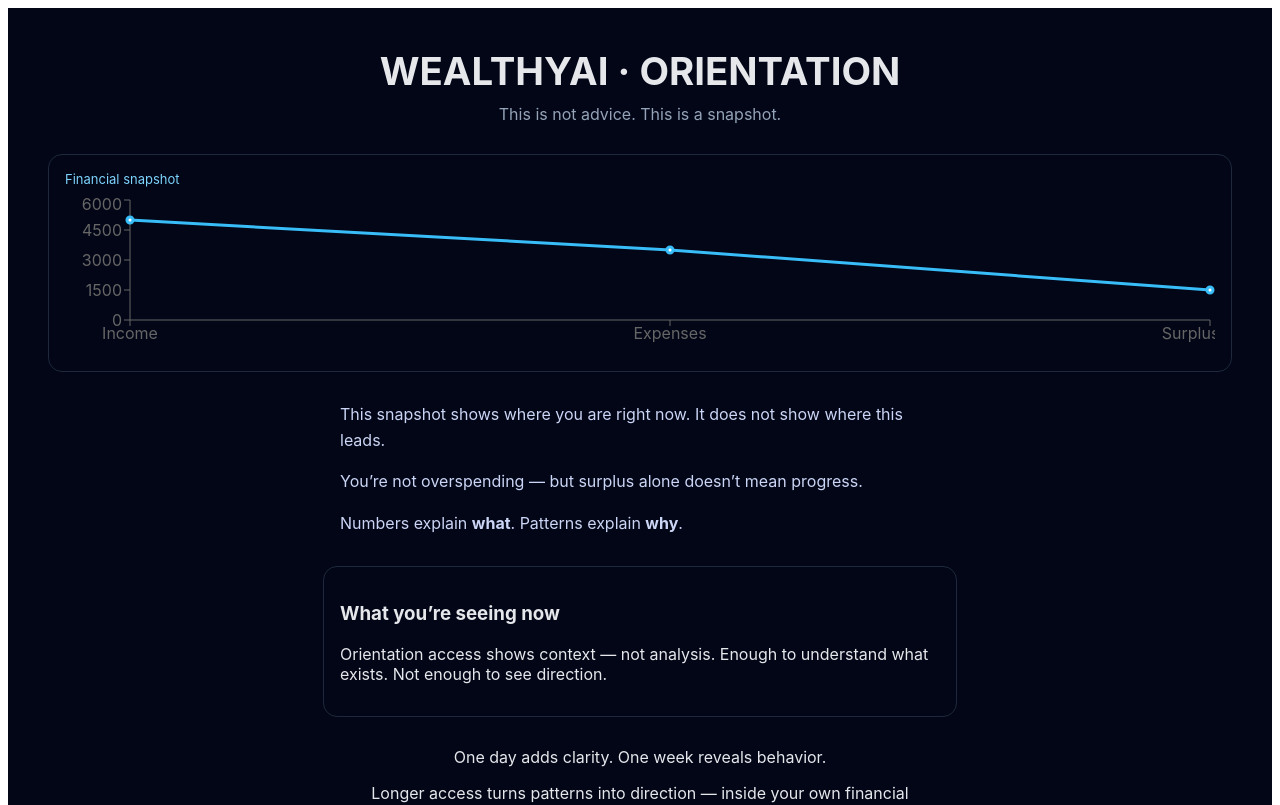
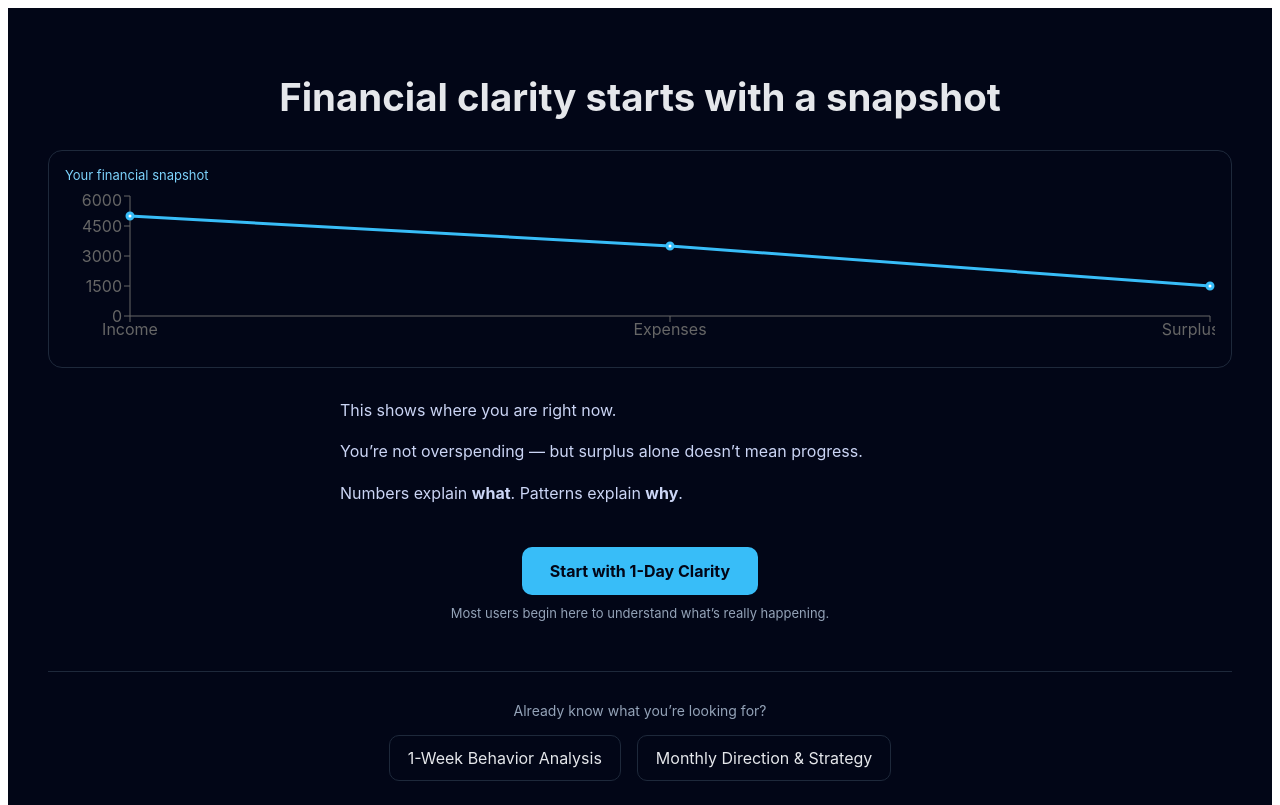
Before and after one commit to Donation-website/wealthyai-web, a Next.js app: page /premium in a window 1280 px wide. Shown: the top 805 px of the page. Built offline with nearby package versions, Linux system fonts and the light colour scheme.

Commit message:
Update premium.js

```diff
--- a/pages/premium.js
+++ b/pages/premium.js
@@ -11,10 +11,10 @@
 
 export default function PremiumRouter() {
   const router = useRouter();
-  const [verifying, setVerifying] = useState(true);
+  const [verifying, setVerifying] = useState(false);
 
-  // 🔹 demo / free snapshot data (B oldalhoz)
-  const snapshotData = [
+  // simple snapshot data (free B view)
+  const data = [
     { name: "Income", value: 5000 },
     { name: "Expenses", value: 3500 },
     { name: "Surplus", value: 1500 },
@@ -24,126 +24,90 @@
     if (!router.isReady) return;
 
     const { session_id } = router.query;
-    if (!session_id) {
-      setVerifying(false);
-      return;
-    }
+    if (!session_id) return;
+
+    setVerifying(true);
 
     const verify = async () => {
       try {
-        const res = await fetch(
-          `/api/verify-session?session_id=${session_id}`
-        );
-        const data = await res.json();
+        const res = await fetch(`/api/verify-session?session_id=${session_id}`);
+        const d = await res.json();
 
-        if (!data.valid || !data.tier) {
-          setVerifying(false);
-          return;
-        }
+        if (!d.valid || !d.tier) return;
 
         localStorage.setItem(
           "premiumAccess",
           JSON.stringify({
-            tier: data.tier,
-            expiresAt: Date.now() + data.duration,
+            tier: d.tier,
+            expiresAt: Date.now() + d.duration,
           })
         );
 
-        if (data.tier === "day") router.replace("/day");
-        if (data.tier === "week") router.replace("/premium-week");
-        if (data.tier === "month") router.replace("/premium-month");
-      } catch {
-        setVerifying(false);
-      }
+        if (d.tier === "day") router.replace("/day");
+        if (d.tier === "week") router.replace("/premium-week");
+        if (d.tier === "month") router.replace("/premium-month");
+      } catch {}
     };
 
     verify();
   }, [router]);
 
-  // 🔹 AMÍG VERIFIKÁL → a régi viselkedés
   if (verifying) {
-    return (
-      <div style={verifyScreen}>
-        Verifying subscription…
-      </div>
-    );
+    return <div style={verify}>Verifying subscription…</div>;
   }
 
-  // 🔹 B OLDAL – FREE / ORIENTATION VIEW
   return (
     <div style={page}>
-      <div style={header}>
-        <h1 style={title}>WEALTHYAI · ORIENTATION</h1>
-        <p style={subtitle}>
-          This is not advice.
-          This is a snapshot.
-        </p>
-      </div>
+      <h1 style={title}>Financial clarity starts with a snapshot</h1>
 
-      {/* SNAPSHOT VISUAL */}
-      <div style={chartBox}>
-        <div style={chartTitle}>Financial snapshot</div>
+      {/* GRAPH */}
+      <div style={card}>
+        <div style={cardTitle}>Your financial snapshot</div>
         <ResponsiveContainer width="100%" height={160}>
-          <LineChart data={snapshotData}>
+          <LineChart data={data}>
             <XAxis dataKey="name" />
             <YAxis />
             <Tooltip />
-            <Line
-              type="monotone"
-              dataKey="value"
-              stroke="#38bdf8"
-              strokeWidth={3}
-            />
+            <Line dataKey="value" stroke="#38bdf8" strokeWidth={3} />
           </LineChart>
         </ResponsiveContainer>
       </div>
 
-      {/* INTERPRETATION LAYER */}
-      <div style={insightBox}>
+      {/* INTERPRETATION */}
+      <div style={text}>
+        <p>This shows where you are right now.</p>
         <p>
-          This snapshot shows where you are right now.
-          It does not show where this leads.
+          You’re not overspending — but surplus alone doesn’t mean progress.
         </p>
-
         <p>
-          You’re not overspending —
-          but surplus alone doesn’t mean progress.
-        </p>
-
-        <p>
-          Numbers explain <strong>what</strong>.
-          Patterns explain <strong>why</strong>.
+          Numbers explain <strong>what</strong>. Patterns explain{" "}
+          <strong>why</strong>.
         </p>
       </div>
 
-      {/* ACCESS LEVEL EXPLANATION */}
-      <div style={accessBox}>
-        <h3>What you’re seeing now</h3>
-        <p>
-          Orientation access shows context — not analysis.
-          Enough to understand what exists.
-          Not enough to see direction.
-        </p>
+      {/* PRIMARY CTA */}
+      <div style={primary}>
+        <a href="/start?plan=day" style={primaryBtn}>
+          Start with 1-Day Clarity
+        </a>
+        <div style={hint}>
+          Most users begin here to understand what’s really happening.
+        </div>
       </div>
 
-      {/* UPGRADE PATH */}
-      <div style={upgradeBox}>
-        <p>
-          One day adds clarity.
-          One week reveals behavior.
-        </p>
-        <p>
-          Longer access turns patterns into direction —
-          inside your own financial system.
-        </p>
+      {/* SECONDARY OPTIONS */}
+      <div style={secondary}>
+        <div style={secondaryTitle}>
+          Already know what you’re looking for?
+        </div>
 
-        <a href="/start" style={cta}>
-          Start with 1-Day Clarity
-        </a>
-
-        <div style={finePrint}>
-          Weekly and monthly access unlock deeper,
-          region-aware intelligence.
+        <div style={buttonRow}>
+          <a href="/start?plan=week" style={secondaryBtn}>
+            1-Week Behavior Analysis
+          </a>
+          <a href="/start?plan=month" style={secondaryBtn}>
+            Monthly Direction & Strategy
+          </a>
         </div>
       </div>
     </div>
@@ -152,87 +116,94 @@
 
 /* ===== STYLES ===== */
 
-const verifyScreen = {
+const verify = {
   minHeight: "100vh",
   background: "#020617",
   color: "#94a3b8",
   display: "flex",
   alignItems: "center",
   justifyContent: "center",
-  fontFamily: "Inter, system-ui, sans-serif",
+  fontFamily: "Inter, system-ui",
 };
 
 const page = {
   minHeight: "100vh",
   background: "#020617",
   color: "#e5e7eb",
-  fontFamily: "Inter, system-ui, sans-serif",
+  fontFamily: "Inter, system-ui",
   padding: 40,
 };
 
-const header = {
+const title = {
+  fontSize: "2.4rem",
   textAlign: "center",
   marginBottom: 30,
 };
 
-const title = {
-  fontSize: "2.4rem",
-  margin: 0,
-};
-
-const subtitle = {
-  marginTop: 10,
-  color: "#94a3b8",
-};
-
-const chartBox = {
-  background: "#020617",
+const card = {
   border: "1px solid #1e293b",
   borderRadius: 14,
   padding: 16,
   marginBottom: 30,
 };
 
-const chartTitle = {
+const cardTitle = {
   fontSize: 13,
   color: "#7dd3fc",
   marginBottom: 8,
 };
 
-const insightBox = {
+const text = {
   maxWidth: 600,
-  margin: "0 auto 30px",
+  margin: "0 auto 40px",
+  lineHeight: 1.6,
   color: "#cbd5f5",
-  lineHeight: 1.6,
 };
 
-const accessBox = {
-  maxWidth: 600,
-  margin: "0 auto 30px",
-  padding: 16,
-  border: "1px solid #1e293b",
-  borderRadius: 14,
+const primary = {
+  textAlign: "center",
+  marginBottom: 50,
 };
 
-const upgradeBox = {
-  maxWidth: 600,
-  margin: "0 auto",
+const primaryBtn = {
+  display: "inline-block",
+  padding: "14px 28px",
+  background: "#38bdf8",
+  color: "#020617",
+  borderRadius: 10,
+  fontWeight: "bold",
+  textDecoration: "none",
+};
+
+const hint = {
+  marginTop: 10,
+  fontSize: 13,
+  color: "#94a3b8",
+};
+
+const secondary = {
+  borderTop: "1px solid #1e293b",
+  paddingTop: 30,
   textAlign: "center",
 };
 
-const cta = {
-  display: "inline-block",
-  marginTop: 16,
-  padding: "14px 26px",
-  background: "#38bdf8",
-  color: "#020617",
-  fontWeight: "bold",
+const secondaryTitle = {
+  fontSize: 14,
+  color: "#94a3b8",
+  marginBottom: 16,
+};
+
+const buttonRow = {
+  display: "flex",
+  justifyContent: "center",
+  gap: 16,
+  flexWrap: "wrap",
+};
+
+const secondaryBtn = {
+  padding: "12px 18px",
+  border: "1px solid #1e293b",
   borderRadius: 10,
   textDecoration: "none",
+  color: "#e5e7eb",
 };
-
-const finePrint = {
-  marginTop: 12,
-  fontSize: 13,
-  color: "#94a3b8",
-};
```
